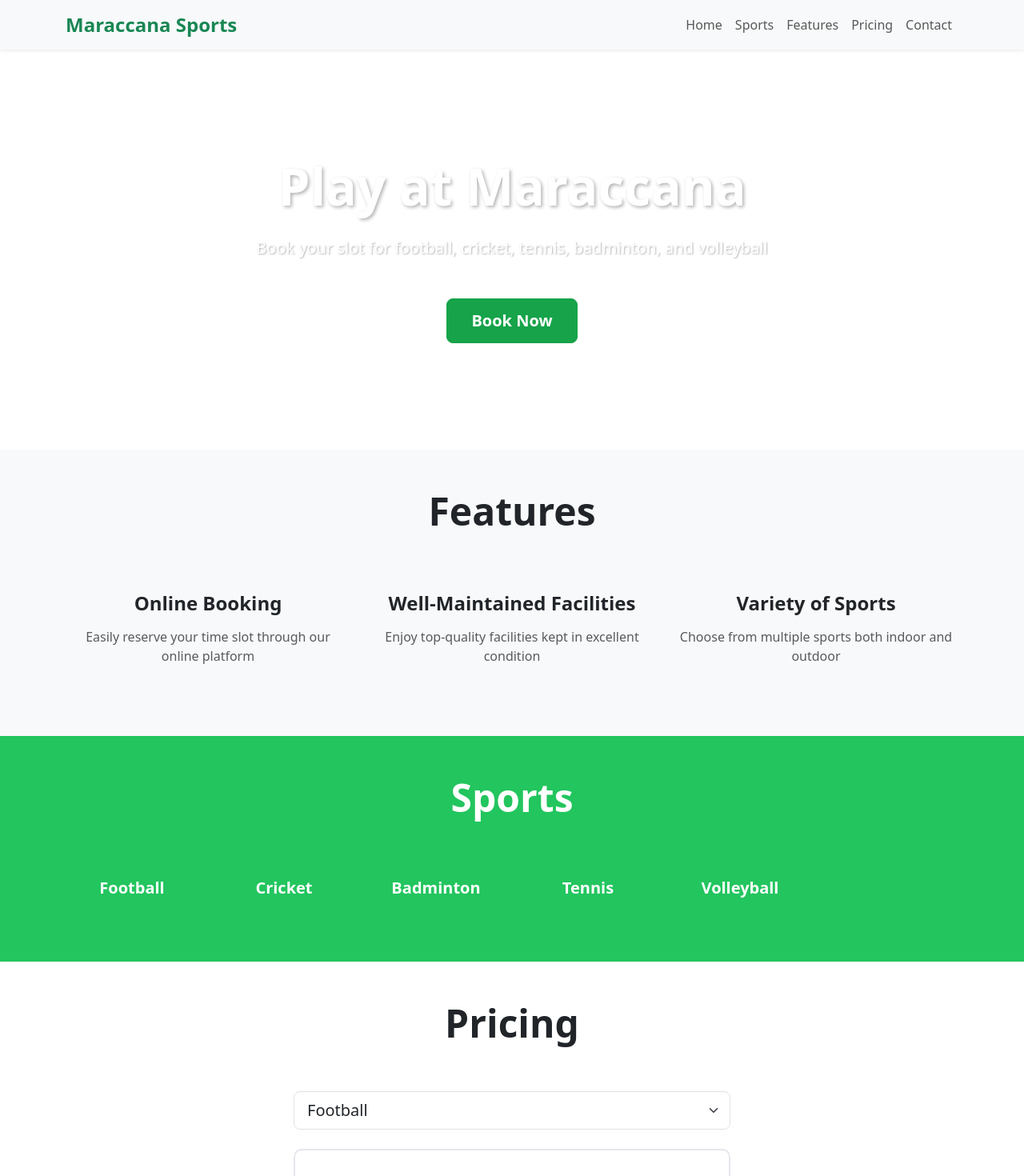
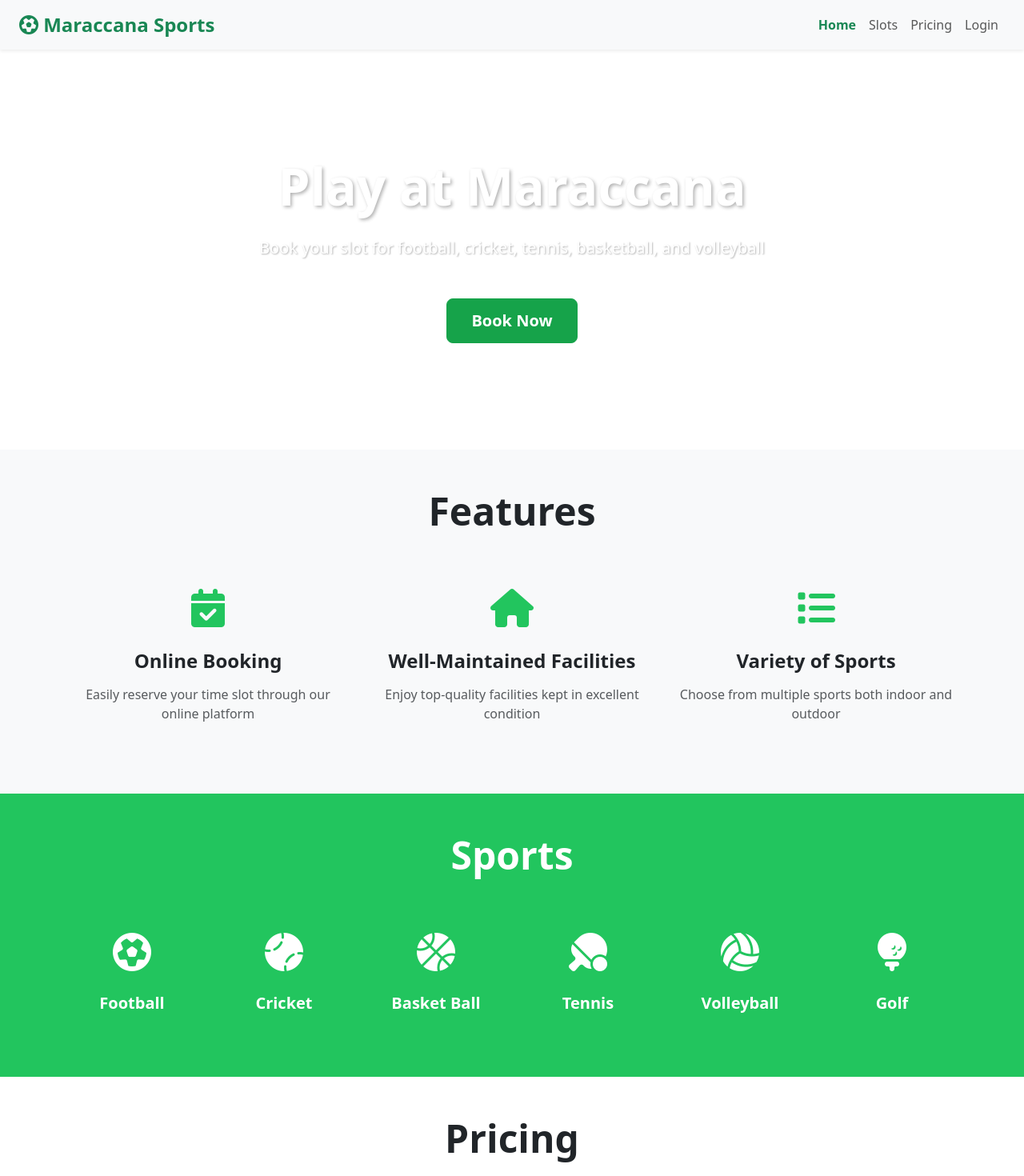
Before and after one commit to Hayanasmuhammed/Turf_slot_booking_web, an Angular app: page / in a window 1280 px wide. Shown: the top 1470 px of the page at 80% size. Built offline with nearby package versions, Linux system fonts and the light colour scheme.

Commit message:
not completed

```diff
--- a/angular.json
+++ b/angular.json
@@ -27,7 +27,8 @@
             "styles": [
               "node_modules/bootstrap/dist/css/bootstrap.min.css",
               "src/styles.scss",
-              "node_modules/ngx-toastr/toastr.css"
+              "node_modules/ngx-toastr/toastr.css",
+              "node_modules/@fortawesome/fontawesome-free/css/all.min.css"
             ],
             "scripts": [
               "node_modules/bootstrap/dist/js/bootstrap.bundle.min.js"
--- a/package.json
+++ b/package.json
@@ -18,6 +18,7 @@
     "@angular/platform-browser": "^19.2.0",
     "@angular/platform-browser-dynamic": "^19.2.0",
     "@angular/router": "^19.2.0",
+    "@fortawesome/fontawesome-free": "^6.7.2",
     "bootstrap": "^5.3.7",
     "ngx-toastr": "^19.0.0",
     "rxjs": "~7.8.0",
--- a/src/app/pages/home/home.component.html
+++ b/src/app/pages/home/home.component.html
@@ -109,29 +109,91 @@
     </div>
   </section> -->
 <nav class="navbar navbar-expand-lg navbar-light bg-light shadow-sm">
-    <div class="container">
+  <div class="container-fluid px-4">
+    <div class="d-flex w-100 align-items-center justify-content-between">
+      <!-- Left: Brand -->
       <a class="navbar-brand text-success" href="#">
-            <i class="fas fa-futbol"></i>Maraccana Sports
+        <i class="fas fa-futbol"></i> Maraccana Sports
       </a>
-        <button class="navbar-toggler" type="button" data-bs-toggle="collapse" data-bs-target="#navbarNav">
+
+      <!-- Toggler -->
+      <button
+        class="navbar-toggler"
+        type="button"
+        data-bs-toggle="collapse"
+        data-bs-target="#navbarNav"
+      >
         <span class="navbar-toggler-icon"></span>
       </button>
-        <div class="collapse navbar-collapse" id="navbarNav">
-            <ul class="navbar-nav ms-auto">
+    </div>
+
+    <!-- Right: Navbar Links -->
+    <div
+      class="collapse navbar-collapse justify-content-end mt-2 mt-lg-0"
+      id="navbarNav"
+    >
+      <!-- <ul class="navbar-nav">
         <li class="nav-item">
-                    <a class="nav-link" href="#home">Home</a>
+          <a class="nav-link" href="/home"
+            >Home</a
+          >
         </li>
         <li class="nav-item">
-                    <a class="nav-link" href="#sports">Sports</a>
+          <a class="nav-link" href="/slots"
+            >Slots</a
+          >
         </li>
         <li class="nav-item">
-                    <a class="nav-link" href="#features">Features</a>
+          <a class="nav-link" href="/pricing"
+            >Pricing</a
+          >
         </li>
         <li class="nav-item">
-                    <a class="nav-link" href="#pricing">Pricing</a>
+          <a class="nav-link" href="/login"
+            >Login</a
+          >
+        </li>
+      </ul> -->
+      <ul class="navbar-nav">
+        <li class="nav-item">
+          <a
+            class="nav-link"
+            routerLink="/"
+            routerLinkActive="active-link"
+            [routerLinkActiveOptions]="{ exact: true }"
+          >
+            Home
+          </a>
         </li>
         <li class="nav-item">
-                    <a class="nav-link" href="#contact">Contact</a>
+          <a
+            class="nav-link"
+            routerLink="/slots"
+            routerLinkActive="active-link"
+            [routerLinkActiveOptions]="{ exact: true }"
+          >
+            Slots
+          </a>
+        </li>
+        <li class="nav-item">
+          <a
+            class="nav-link"
+            routerLink="/pricing"
+            routerLinkActive="active-link"
+            [routerLinkActiveOptions]="{ exact: true }"
+          >
+            Pricing
+          </a>
+        </li>
+        <li class="nav-item">
+          <a
+            class="nav-link"
+            routerLink="/login"
+            routerLinkActive="active-link"
+            [routerLinkActiveOptions]="{ exact: true }"
+          >
+            Login
+          </a>
         </li>
       </ul>
     </div>
@@ -144,7 +206,10 @@
     <div class="row justify-content-center">
       <div class="col-lg-8">
         <h1 class="display-3 fw-bold mb-4">Play at Maraccana</h1>
-                <p class="lead mb-5">Book your slot for football, cricket, tennis, badminton, and volleyball</p>
+        <p class="lead mb-5">
+          Book your slot for football, cricket, tennis, basketball, and
+          volleyball
+        </p>
         <button class="btn btn-success btn-lg btn-book">Book Now</button>
       </div>
     </div>
@@ -166,7 +231,9 @@
             <i class="fas fa-calendar-check"></i>
           </div>
           <h4 class="fw-bold mb-3">Online Booking</h4>
-                    <p class="text-muted">Easily reserve your time slot through our online platform</p>
+          <p class="text-muted">
+            Easily reserve your time slot through our online platform
+          </p>
         </div>
       </div>
       <div class="col-lg-4 mb-4">
@@ -175,7 +242,9 @@
             <i class="fas fa-home"></i>
           </div>
           <h4 class="fw-bold mb-3">Well-Maintained Facilities</h4>
-                    <p class="text-muted">Enjoy top-quality facilities kept in excellent condition</p>
+          <p class="text-muted">
+            Enjoy top-quality facilities kept in excellent condition
+          </p>
         </div>
       </div>
       <div class="col-lg-4 mb-4">
@@ -184,7 +253,9 @@
             <i class="fas fa-list"></i>
           </div>
           <h4 class="fw-bold mb-3">Variety of Sports</h4>
-                    <p class="text-muted">Choose from multiple sports both indoor and outdoor</p>
+          <p class="text-muted">
+            Choose from multiple sports both indoor and outdoor
+          </p>
         </div>
       </div>
     </div>
@@ -212,6 +283,7 @@
         <div class="text-center">
           <div class="sport-icon">
             <i class="fas fa-baseball-ball"></i>
+            <!-- <img src="assets/images/wicket.png" alt="Cricket Icon" style="width: 24px; height: 24px;" /> -->
           </div>
           <h5 class="fw-bold">Cricket</h5>
         </div>
@@ -219,9 +291,9 @@
       <div class="col-lg-2 col-md-4 col-6 mb-4">
         <div class="text-center">
           <div class="sport-icon">
-                        <i class="fas fa-shuttlecock"></i>
+            <i class="fas fa-basketball-ball"></i>
           </div>
-                    <h5 class="fw-bold">Badminton</h5>
+          <h5 class="fw-bold">Basket Ball</h5>
         </div>
       </div>
       <div class="col-lg-2 col-md-4 col-6 mb-4">
@@ -238,6 +310,14 @@
             <i class="fas fa-volleyball-ball"></i>
           </div>
           <h5 class="fw-bold">Volleyball</h5>
+        </div>
+      </div>
+      <div class="col-lg-2 col-md-4 col-6 mb-4">
+        <div class="text-center">
+          <div class="sport-icon">
+            <i class="fas fa-golf-ball"></i>
+          </div>
+          <h5 class="fw-bold">Golf</h5>
         </div>
       </div>
     </div>
@@ -306,9 +386,13 @@
       </div>
       <div class="col-md-6 text-md-end">
         <div class="mb-2">
-                    <a href="#" class="text-white me-3"><i class="fab fa-facebook-f"></i></a>
+          <a href="#" class="text-white me-3"
+            ><i class="fab fa-facebook-f"></i
+          ></a>
           <a href="#" class="text-white me-3"><i class="fab fa-twitter"></i></a>
-                    <a href="#" class="text-white me-3"><i class="fab fa-instagram"></i></a>
+          <a href="#" class="text-white me-3"
+            ><i class="fab fa-instagram"></i
+          ></a>
           <a href="#" class="text-white"><i class="fab fa-linkedin-in"></i></a>
         </div>
         <p class="mb-0">&copy; 2025 Maraccana Sports. All rights reserved.</p>
--- a/src/app/pages/home/home.component.scss
+++ b/src/app/pages/home/home.component.scss
@@ -140,3 +140,8 @@ footer a {
 footer a:hover {
     color: #22c55e !important;
 }
+
+.active-link {
+  color: #198754 !important;  /* Bootstrap green */
+  font-weight: bold;
+}
--- a/src/app/pages/home/home.component.ts
+++ b/src/app/pages/home/home.component.ts
@@ -1,9 +1,10 @@
 import { Component } from '@angular/core';
 import { HeaderComponent } from '../../components/header/header.component';
+import { RouterModule } from '@angular/router';
 
 @Component({
   selector: 'app-home',
-  imports: [],
+  imports: [RouterModule],
   templateUrl: './home.component.html',
   styleUrl: './home.component.scss',
 })
--- a/src/app/pages/login/login.component.html
+++ b/src/app/pages/login/login.component.html
@@ -41,7 +41,7 @@
   <div class="d-flex justify-content-center align-items-center min-vh-100">
     <div
       class="form-container bg-white rounded-4 shadow p-4 w-100"
-      style="max-width: 400px; border: 1px solid #97adc2"
+      style="max-width: 400px; border: 1px solid #0e8f12;"
     >
       <h3 class="text-center mb-4 fw-bold">
         {{ isLogin ? "Login Form" : "Signup Form" }}
@@ -50,6 +50,7 @@
       <div class="d-flex mb-4 toggle-buttons">
         <button
           class="btn w-50 rounded-start toggle-btn"
+
           [class.active]="isLogin"
           (click)="switchMode(true)"
         >
@@ -59,6 +60,7 @@
           class="btn w-50 rounded-end toggle-btn"
           [class.active]="!isLogin"
           (click)="switchMode(false)"
+
         >
           Signup
         </button>
@@ -174,7 +176,8 @@
 
         <button
           type="submit"
-          class="btn btn-primary w-100 mb-3 shadow-sm d-flex justify-content-center align-items-center gap-2"
+          class="btn w-100 mb-3 shadow-sm d-flex justify-content-center align-items-center gap-2"
+          style="background-color: #4caf50;color: white;"
           [disabled]="isLoading"
         >
           <span
@@ -183,7 +186,7 @@
             role="status"
             aria-hidden="true"
           ></span>
-          <span *ngIf="!isLoading">{{ isLogin ? "Login" : "Signup" }}</span>
+          <span *ngIf="!isLoading" >{{ isLogin ? "Login" : "Signup" }}</span>
         </button>
 
         <div class="text-center">
--- a/src/app/pages/login/login.component.scss
+++ b/src/app/pages/login/login.component.scss
@@ -84,7 +84,7 @@
 }
 
 .toggle-buttons .toggle-btn.active {
-  background: linear-gradient(to right, #0d6efd, #1a75ff);
+  background: #4caf50;
   color: #fff;
   font-weight: 600;
 }
```
Also changed, not shown: src/assets/images/wicket.png (added), 1 other file (tests, documents, lock files or other folders). Lines whose indentation alone changed are shown as unchanged.
